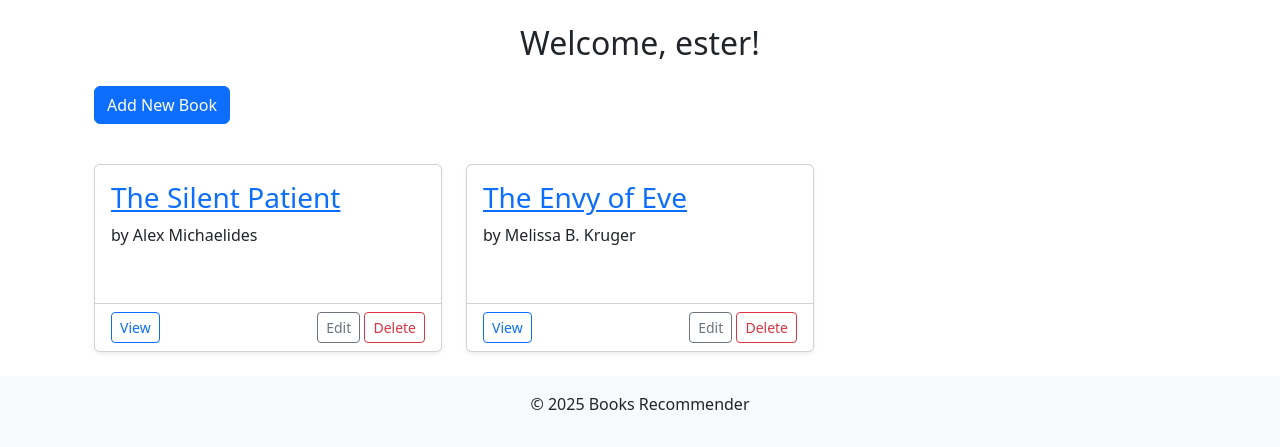
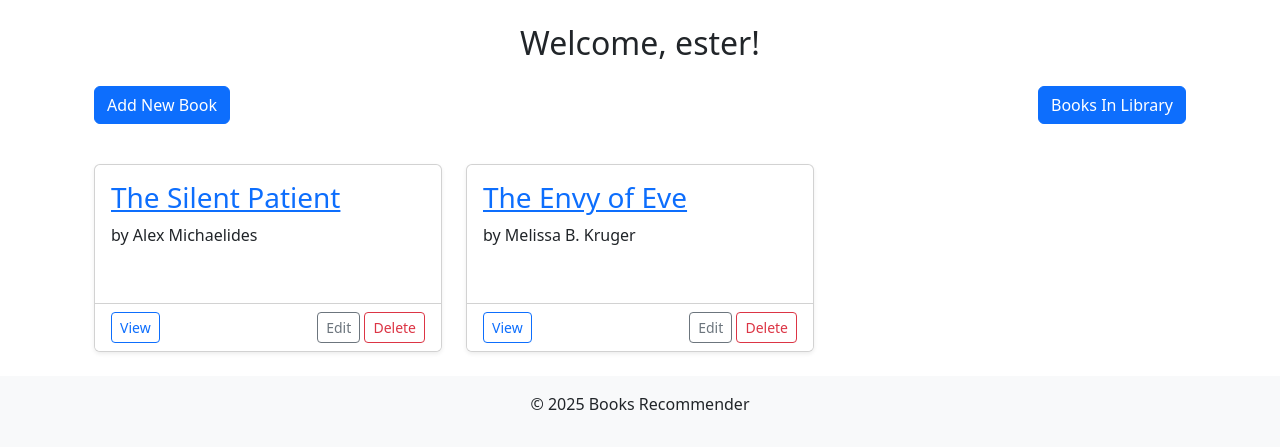
Before and after one commit to Gathoni-Njuguna/project, a Django app: page /books/ in a window 1280 px wide. Shown: the part 56-503 px from the top of the page. Run offline with Django 5.2, Linux system fonts and the light colour scheme; a user stored in the database is signed in; data comes from the database, SQL or seed files in the repository; both versions use the stored data as it was after the commit.

Commit message:
added all books in the Library view to a logged in user which is not part of their catalogue

```diff
--- a/booksrecomm/books/templates/books/book_list.html
+++ b/booksrecomm/books/templates/books/book_list.html
@@ -8,6 +8,7 @@
 
   {% if user.is_authenticated %}
     <p><a href="{% url 'book-add' %}" class="btn btn-primary">Add New Book</a></p>
+    <p><a href="{% url 'all_list' %}" class="btn btn-primary">Books In Library</a></p>
 {% endif %}
     </div>
 
```
Also changed, not shown: booksrecomm/db.sqlite3.
